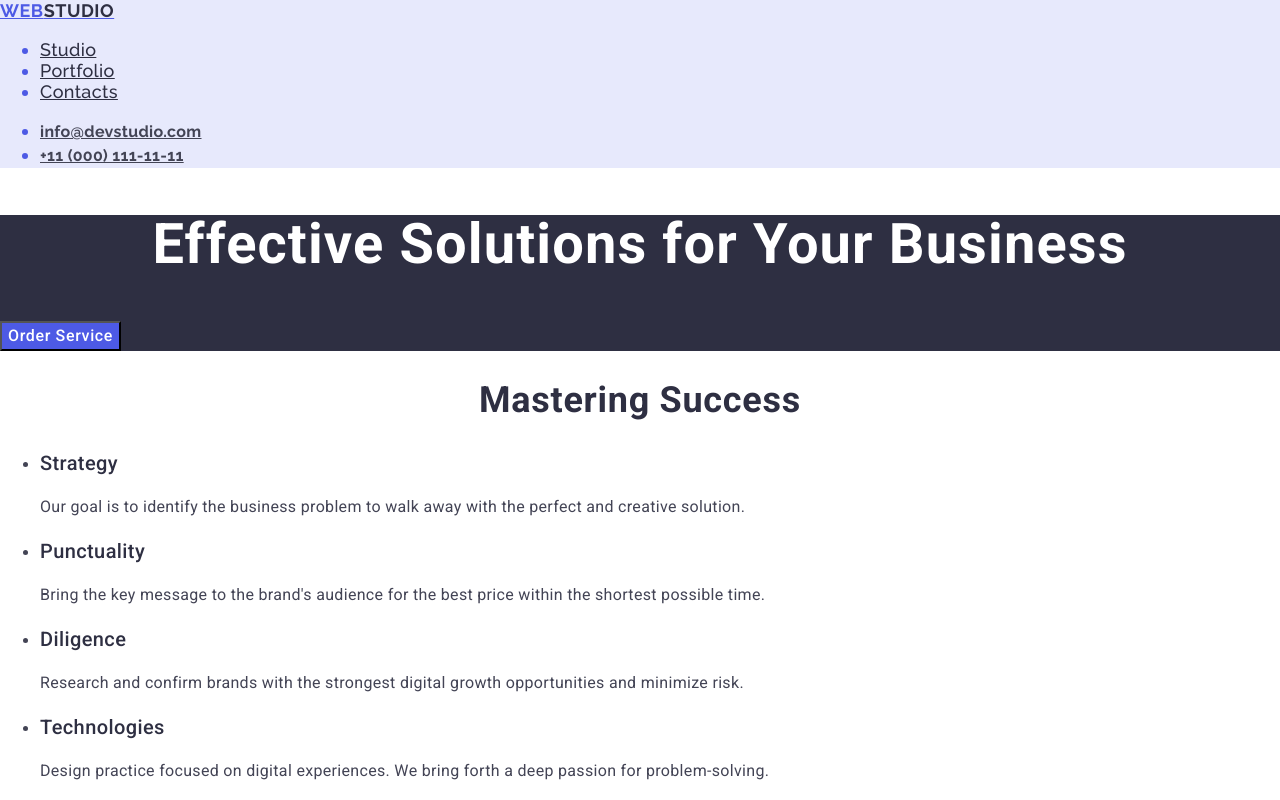
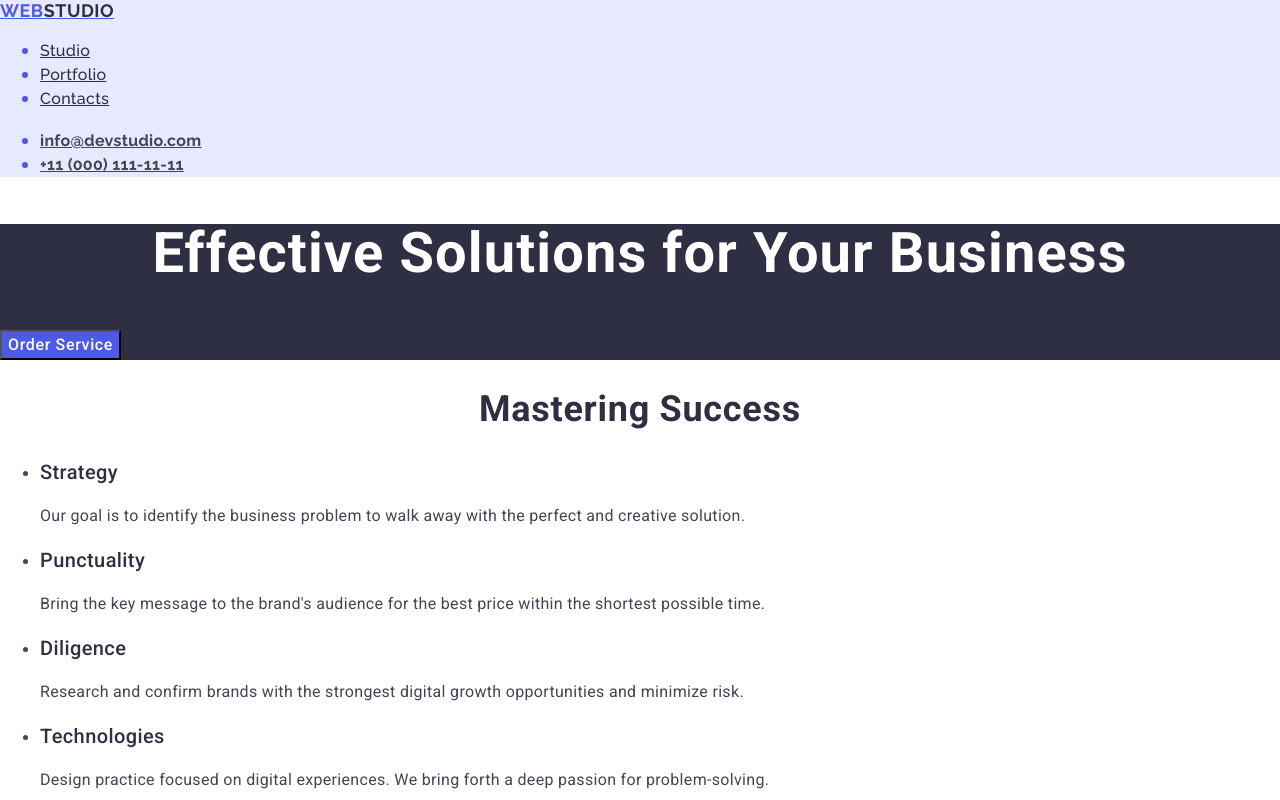
Before and after one commit to okazaki55/goit-markup-hw-02, a plain HTML site: page index.html in a window 1280 px wide. Shown: the top 800 px of the page. Drawn offline with nearby package versions, Linux system fonts and the light colour scheme.

Commit message:
ahyqwawd

```diff
--- a/css/style.css
+++ b/css/style.css
@@ -70,6 +70,8 @@ address {
   color: #2e2f42;
   font-weight: 500;
   letter-spacing: 0.02em;
+  font-size: 16px;
+  line-height: 1.5;
 }
 .nav-link:hover {
   color: #404bbf;
@@ -140,6 +142,7 @@ header {
   letter-spacing: 0.03em;
   line-height: 1.17;
   color: #4d5ae5;
+  text-transform: uppercase;
 }
 .footer-logo-p {
   color: #f4f4fd;
```
